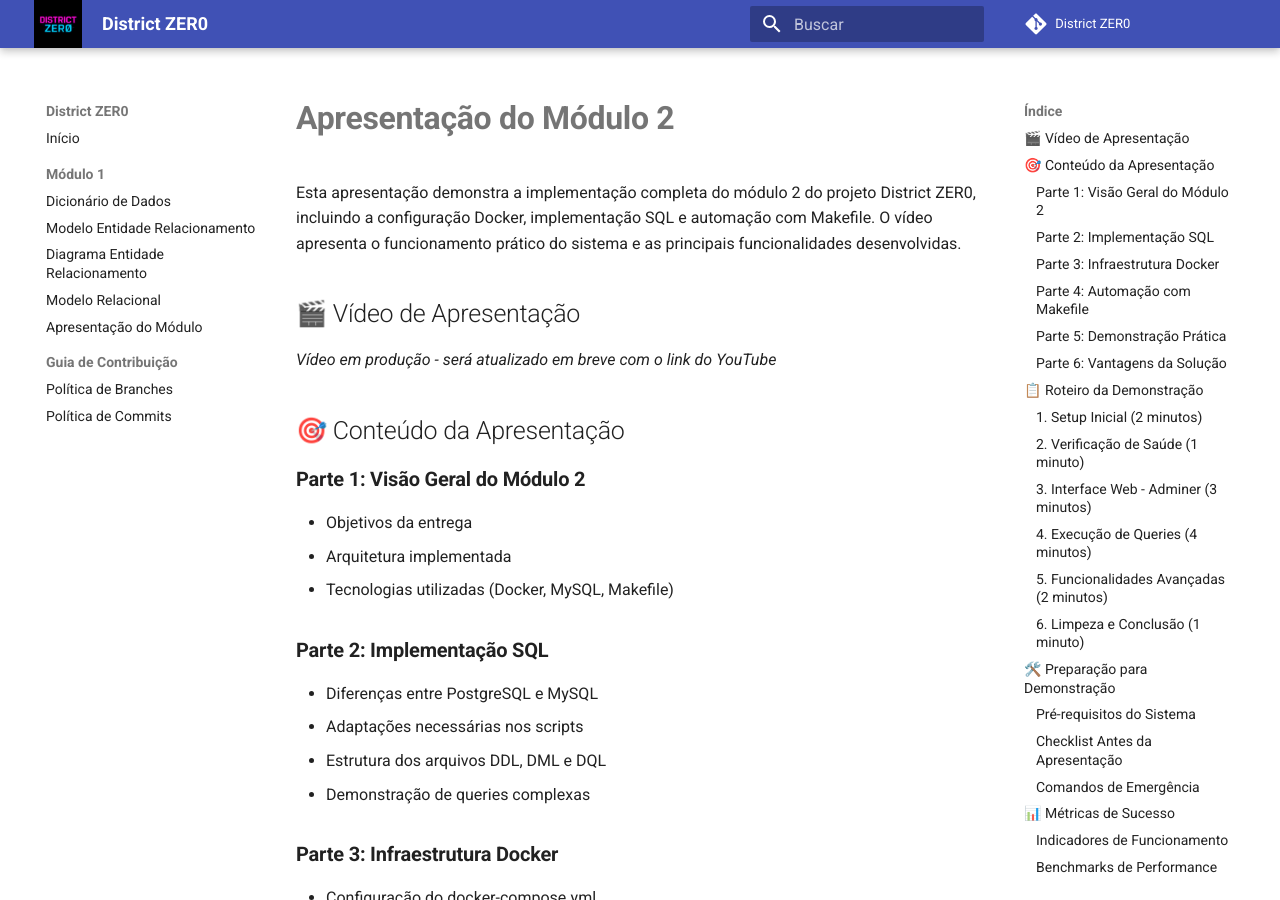
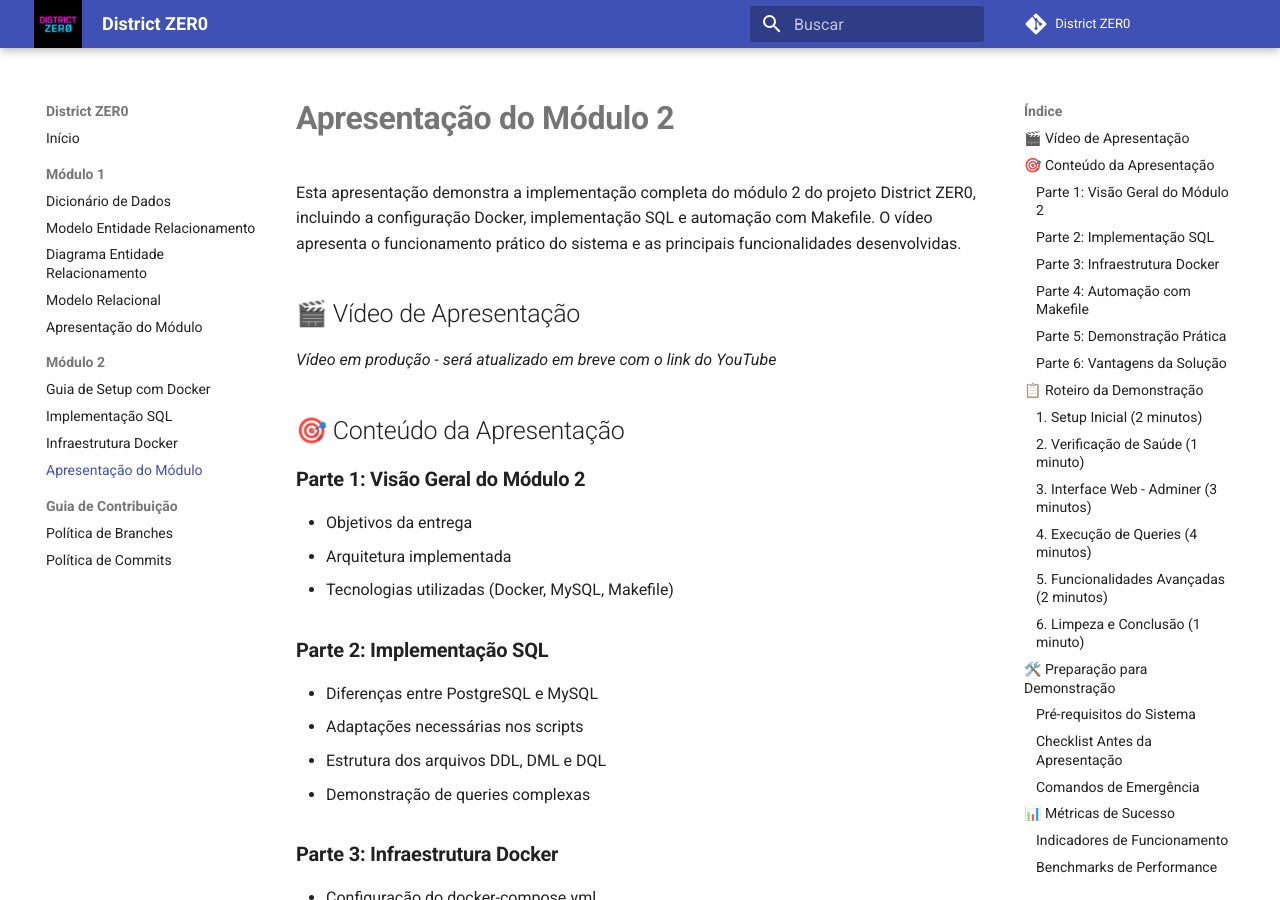
Before and after one commit to SBD1/2025.1-District-ZER0, an MkDocs documentation site: the page built from docs/modulo2/apresentacao.md, in a window 1280 px wide and 900 px high. Built offline with MkDocs 1.6.1 and Material for MkDocs 9.7.7, drawn with Linux system fonts in a browser that asks for light colours; comment, search, counter and statistics services are not loaded.

Commit message:
docs: atualiza navegação do mkdocs para incluir módulo 2

```diff
--- a/mkdocs.yml
+++ b/mkdocs.yml
@@ -46,6 +46,12 @@ nav:
     - Modelo Relacional: modulo1/MREL.md
     - Apresentação do Módulo: modulo1/apresentacao.md
 
+  - Módulo 2:
+    - Guia de Setup com Docker: modulo2/setup-docker.md
+    - Implementação SQL: modulo2/implementacao-sql.md
+    - Infraestrutura Docker: modulo2/infraestrutura-docker.md
+    - Apresentação do Módulo: modulo2/apresentacao.md
+
   - Guia de Contribuição:
     - guia-de-contribuicao/politica-de-branches.md
     - guia-de-contribuicao/politica-de-commits.md
```
